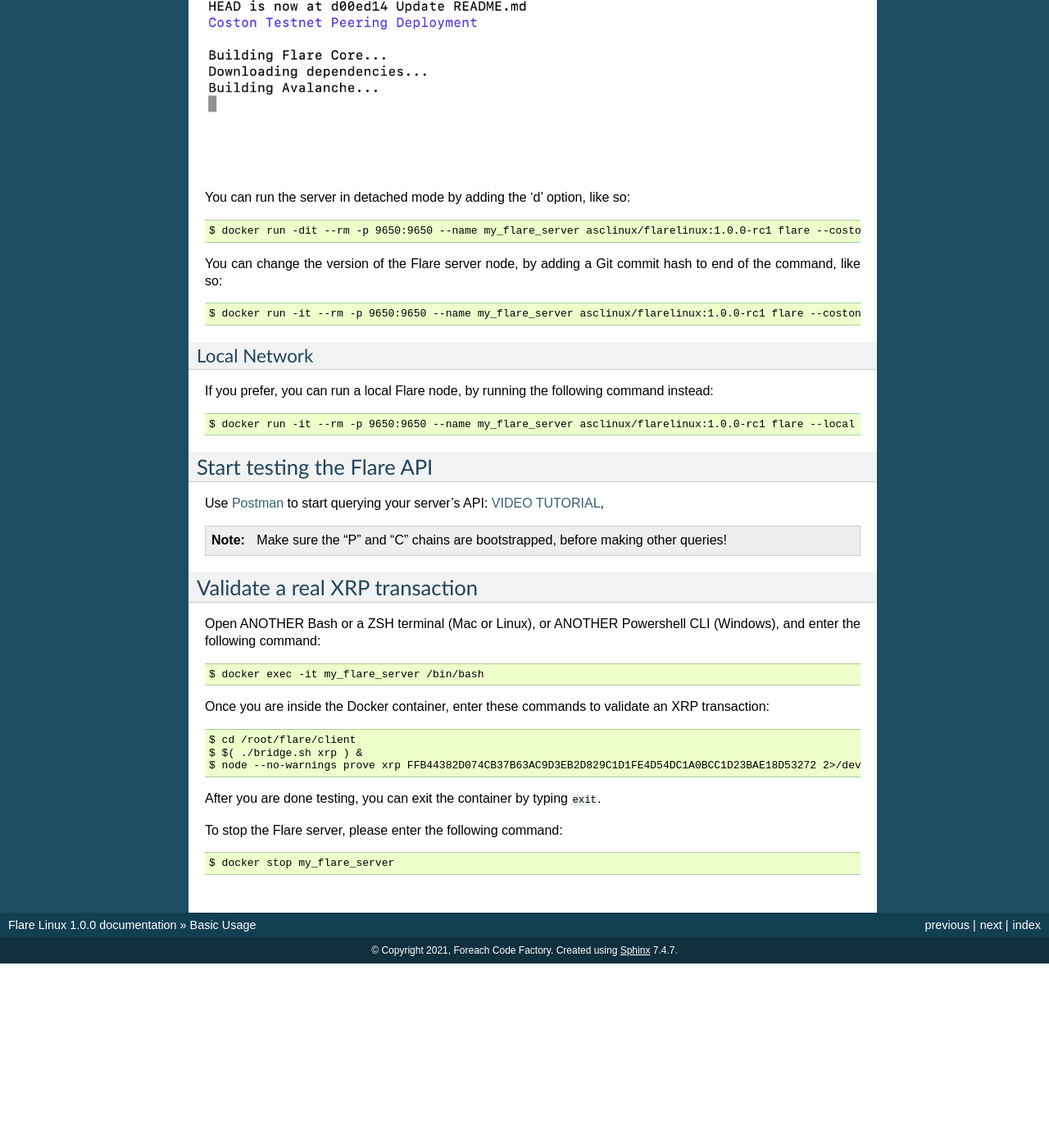
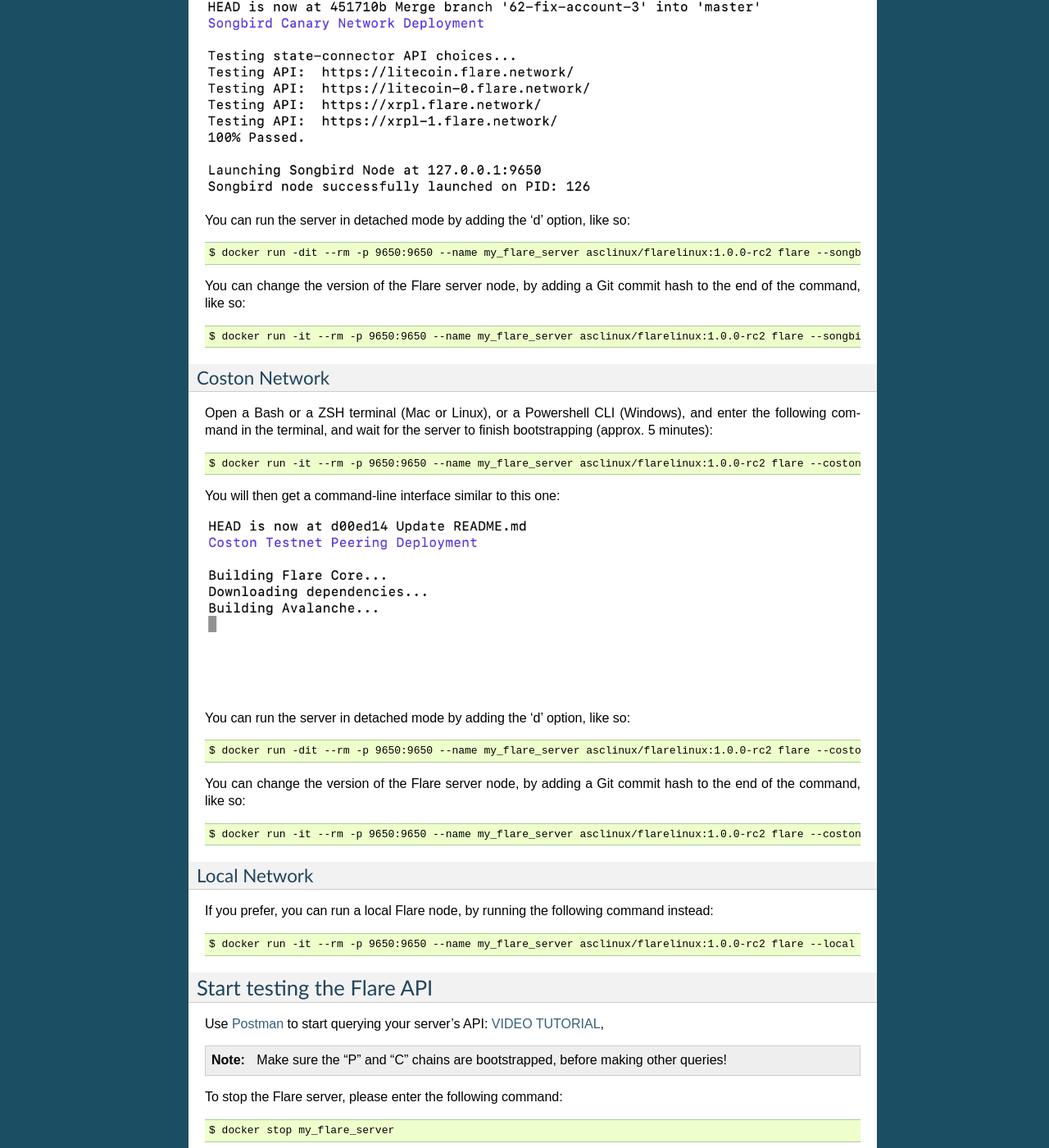
Before and after one commit to linuxforphp/flarelinux-docs, a Sphinx documentation site: the page built from docs/basic_usage.rst, in a window 1280 px wide and 1400 px high, scrolled down 552 px. Shown: the whole window at 82% size. Built offline with Sphinx 7.4.7, drawn with Linux system fonts in a browser that asks for light colours; before the commit the page ends 1727 px from its top, so only the background shows below that; some of the changed text lies outside the part shown.

Commit message:
2021-09-20 AC: Updates the documentation for the Canary (Songbird) version.

```diff
--- a/docs/basic_usage.rst
+++ b/docs/basic_usage.rst
@@ -21,8 +21,28 @@
 Flare Linux Test Mode
 ---------------------
 
-When running Flare Linux in test mode, you can run the node on the Coston network (test network), or
-on your local network only.
+When running Flare Linux in test mode, you can run the node on the Canary Network (Songbird),
+the Coston network (test network), or on your local network only.
+
+Canary Network
+--------------
+
+Open a Bash or a ZSH terminal (Mac or Linux), or a Powershell CLI (Windows), and enter the following
+command in the terminal::
+
+    $ docker run -it --rm -p 9650:9650 --name my_flare_server asclinux/flarelinux:1.0.0-rc2 flare --songbird
+
+You will then get a command-line interface similar to this one:
+
+.. image:: /images/basic_usage01.png
+
+You can run the server in detached mode by adding the 'd' option, like so::
+
+    $ docker run -dit --rm -p 9650:9650 --name my_flare_server asclinux/flarelinux:1.0.0-rc2 flare --songbird
+
+You can change the version of the Flare server node, by adding a Git commit hash to the end of the command, like so::
+
+    $ docker run -it --rm -p 9650:9650 --name my_flare_server asclinux/flarelinux:1.0.0-rc2 flare --songbird a1f141b4562
 
 Coston Network
 --------------
@@ -30,26 +50,26 @@
 Open a Bash or a ZSH terminal (Mac or Linux), or a Powershell CLI (Windows), and enter the following
 command in the terminal, and wait for the server to finish bootstrapping (approx. 5 minutes)::
 
-    $ docker run -it --rm -p 9650:9650 --name my_flare_server asclinux/flarelinux:1.0.0-rc1 flare --coston
+    $ docker run -it --rm -p 9650:9650 --name my_flare_server asclinux/flarelinux:1.0.0-rc2 flare --coston
 
 You will then get a command-line interface similar to this one:
 
-.. image:: /images/basic_usage01.png
+.. image:: /images/basic_usage02.png
 
 You can run the server in detached mode by adding the 'd' option, like so::
 
-    $ docker run -dit --rm -p 9650:9650 --name my_flare_server asclinux/flarelinux:1.0.0-rc1 flare --coston
+    $ docker run -dit --rm -p 9650:9650 --name my_flare_server asclinux/flarelinux:1.0.0-rc2 flare --coston
 
-You can change the version of the Flare server node, by adding a Git commit hash to end of the command, like so::
+You can change the version of the Flare server node, by adding a Git commit hash to the end of the command, like so::
 
-    $ docker run -it --rm -p 9650:9650 --name my_flare_server asclinux/flarelinux:1.0.0-rc1 flare --coston e9ca17eace0
+    $ docker run -it --rm -p 9650:9650 --name my_flare_server asclinux/flarelinux:1.0.0-rc2 flare --coston e9ca17eace0
 
 Local Network
 --------------
 
 If you prefer, you can run a local Flare node, by running the following command instead::
 
-    $ docker run -it --rm -p 9650:9650 --name my_flare_server asclinux/flarelinux:1.0.0-rc1 flare --local
+    $ docker run -it --rm -p 9650:9650 --name my_flare_server asclinux/flarelinux:1.0.0-rc2 flare --local
 
 ---------------------------
 Start testing the Flare API
@@ -59,23 +79,6 @@
 
 .. note:: Make sure the "P" and "C" chains are bootstrapped, before making other queries!
 
--------------------------------
-Validate a real XRP transaction
--------------------------------
-
-Open ANOTHER Bash or a ZSH terminal (Mac or Linux), or ANOTHER Powershell CLI (Windows), and enter
-the following command::
-
-    $ docker exec -it my_flare_server /bin/bash
-
-Once you are inside the Docker container, enter these commands to validate an XRP transaction::
-
-    $ cd /root/flare/client
-    $ $( ./bridge.sh xrp ) &
-    $ node --no-warnings prove xrp FFB44382D074CB37B63AC9D3EB2D829C1D1FE4D54DC1A0BCC1D23BAE18D53272 2>/dev/null
-
-After you are done testing, you can exit the container by typing ``exit``.
-
 To stop the Flare server, please enter the following command::
 
     $ docker stop my_flare_server
--- a/docs/whats_new.rst
+++ b/docs/whats_new.rst
@@ -3,7 +3,7 @@
 What's New in Version 1.0
 ===========================
 
-New Since Version 1.0.0 (Jul 26, 2021)
+New Since Version 1.0.0 (Sep 27, 2021)
 --------------------------------------
 
 * New features:
```
Also changed, not shown: docs/images/basic_usage01.png, docs/images/basic_usage02.png (added).
